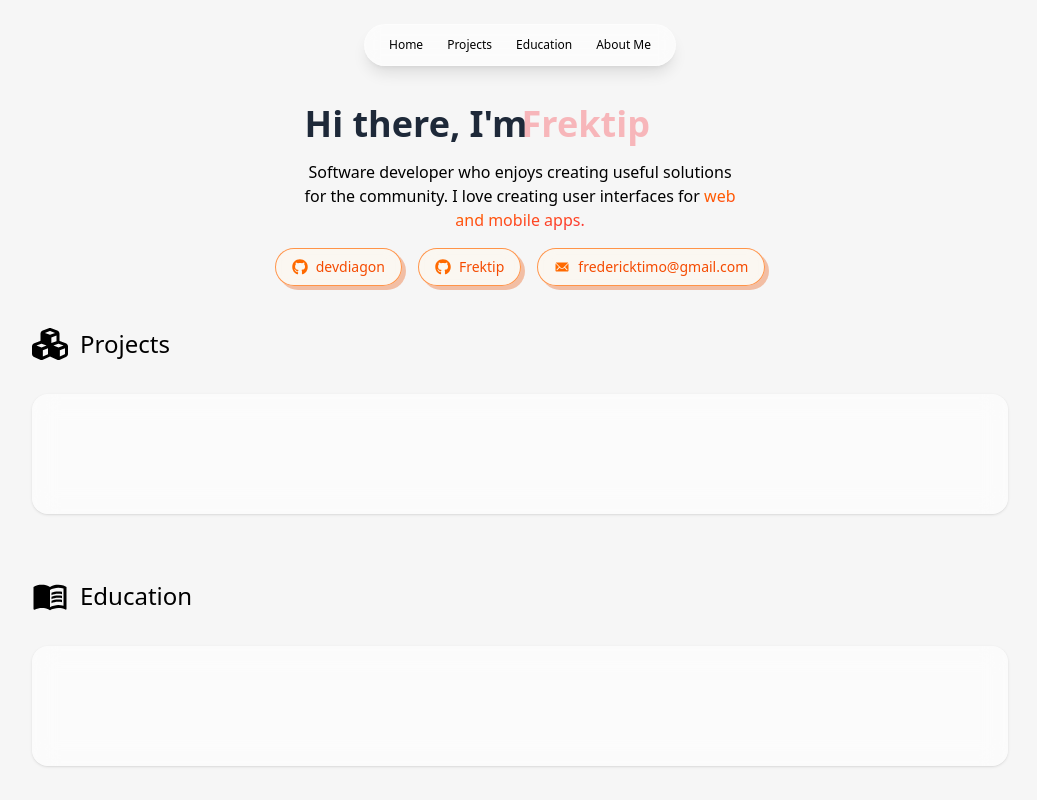
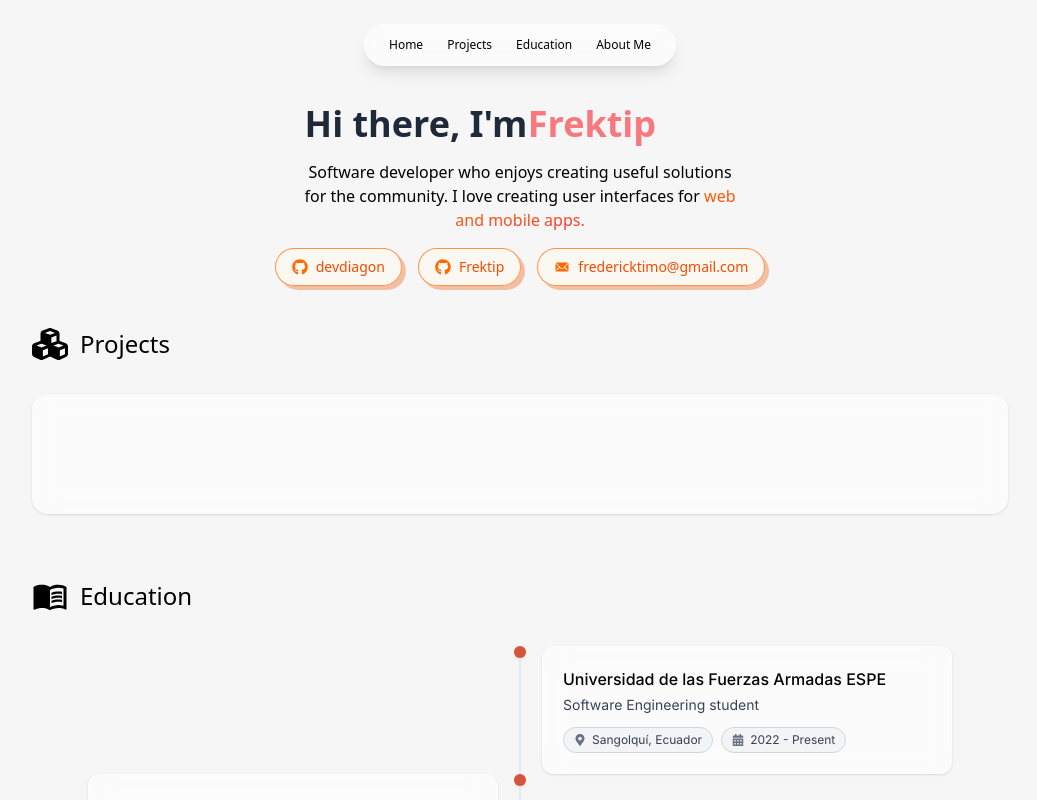
Before and after one commit to devdiagon/foliosk, a React (Vite) app: page / in a window 1280 px wide. Shown: the top 800 px of the page, without its empty margins (120-1157 px from the left). Built offline with nearby package versions, Linux system fonts and the light colour scheme.

Commit message:
feat: add Milestone timeline to Education section

```diff
--- /dev/null
+++ b/src/components/MilestoneTimeline.tsx
@@ -0,0 +1,50 @@
+import { Timeline } from "primereact/timeline";
+import { FaMapMarkerAlt, FaCalendarAlt } from "react-icons/fa";
+import type { Milestone } from '../content/milestones';
+import { Badge } from "./Badge";
+
+interface MilestoneTimelineProps {
+  milestones: Milestone[];
+}
+
+export const MilestoneTimeline = ({milestones}: MilestoneTimelineProps) => {
+  return (
+    <div className="w-full flex justify-center">
+      <div className="w-full max-w-4xl">
+        <Timeline
+          value={milestones}
+          align="alternate"
+          className="customized-timeline"
+          content={(item: Milestone, options: number) => {
+            const isRight = options % 2 === 0;
+            return(
+            <div className="bg-white/60 backdrop-blur-md border border-white/30 rounded-xl p-5 shadow-sm">
+              <h3 className="text-base font-medium text-black mb-1">
+                {item.title}
+              </h3>
+
+              <p className="text-sm text-gray-700 mb-3">
+                {item.description}
+              </p>
+
+              <div className={`flex gap-2 flex-wrap ${isRight ? "justify-start" : "justify-end"}`}>
+                <Badge
+                  label={item.location}
+                  icon={FaMapMarkerAlt}
+                />
+
+                <Badge
+                  label={item.period}
+                  icon={FaCalendarAlt}
+                />
+              </div>
+            </div>
+          )}}
+          marker={() => (
+            <span className="w-3 h-3 bg-[#D6533C] rounded-full shadow" />
+          )}
+        />
+      </div>
+    </div>
+  );
+}
--- a/src/components/index.ts
+++ b/src/components/index.ts
@@ -1,3 +1,4 @@
 export * from './Navbar';
 export * from './AnimText';
 export * from './ButtonLink';
+export * from './Badge';
--- a/src/sections/Education.tsx
+++ b/src/sections/Education.tsx
@@ -1,4 +1,6 @@
 import { MdOutlineMenuBook } from "react-icons/md";
+import { education } from "../content/milestones";
+import { MilestoneTimeline } from "../components/MilestoneTimeline";
 
 export const Education = () => {
   return (
@@ -11,8 +13,8 @@ export const Education = () => {
         </header>
 
         {/* Contenido */}
-        <div className="w-full min-h-[120px] bg-white/60 backdrop-blur-md rounded-2xl p-6 shadow-sm">
-
+        <div className="w-full min-h-[120px]">
+          <MilestoneTimeline milestones={education} />
         </div>
       </div>
     );
```
